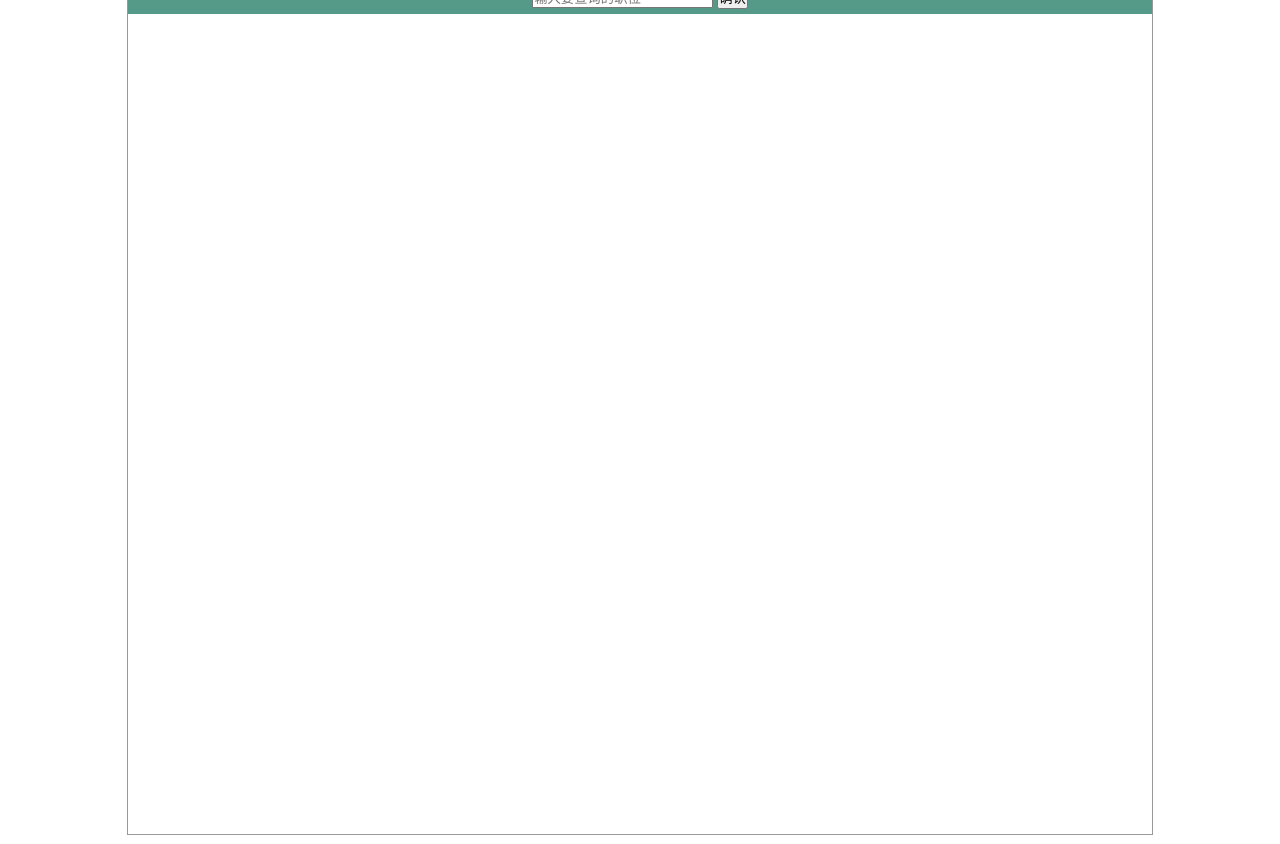
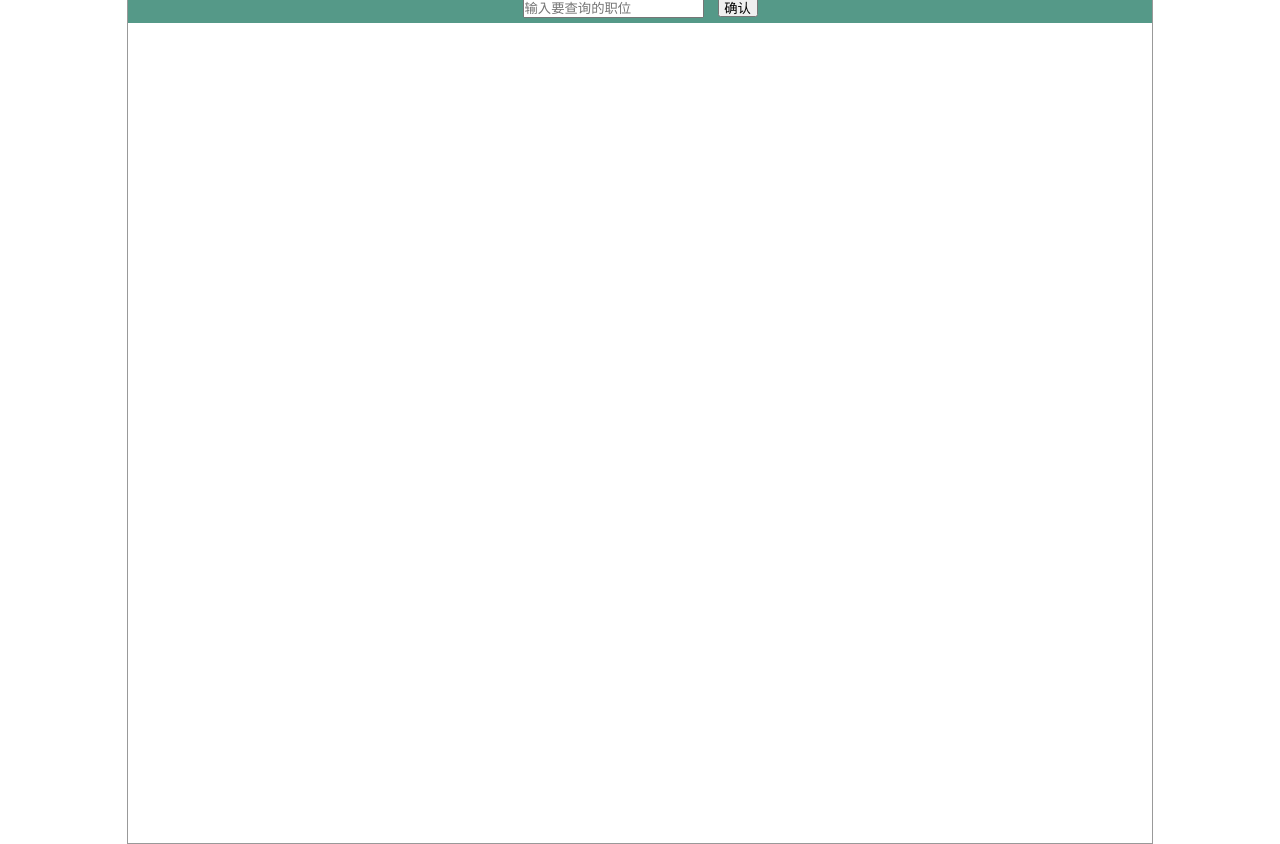
Before and after one commit to woxixiulayin/lagou_spider, a website: page templates/index.html in a window 1280 px wide. Shown: the part 76-920 px from the top of the page. Drawn offline with Linux system fonts and the light colour scheme; files that its build step writes are made by us from their sources.

Commit message:
添加确认按钮的功能

```diff
--- a/static/main.js
+++ b/static/main.js
@@ -29,6 +29,7 @@ var getJSON = function(url) {
 var inputjob = $("job");
 var inputsubmit = $("submit");
 var jobinfotable = $("jobinfotable");
+var submit = $("submit");
 
 function getCityJobcounts() {
     var cityjobcounts = [];
@@ -67,3 +68,10 @@ inputjob.onkeydown = function (event) {
         diplapyJobinfo(cityjobcounts);
     });
 }
+
+submit.onclick = function () {
+    getCityJobcounts().then((res) => {
+        var cityjobcounts = JSON.parse(res);
+        diplapyJobinfo(cityjobcounts);
+    });
+}
--- a/static/style.css
+++ b/static/style.css
@@ -18,6 +18,17 @@
     padding: 5px 5px;
 }
 
+#header input {
+    height: 15px;
+    margin-top: 10px;
+}
+
+#submit {
+    height: 21px;
+    margin-top: 10px;
+    margin-left: 10px;
+    width: 40px;
+}
 
 #jobinfo {
     margin: 10px 0;
--- a/templates/index.html
+++ b/templates/index.html
@@ -9,7 +9,7 @@
             <div id="header">
                 <h1>拉勾网爬虫</h1>
                 <input type="input" id="job" placeholder="输入要查询的职位">
-                <input type="submit" value="确认" id="submit">
+                <button id="submit">确认</button>
             </div>
             <div id="jobinfo">
             <table id="jobinfotable" border="1" hidden>
```
